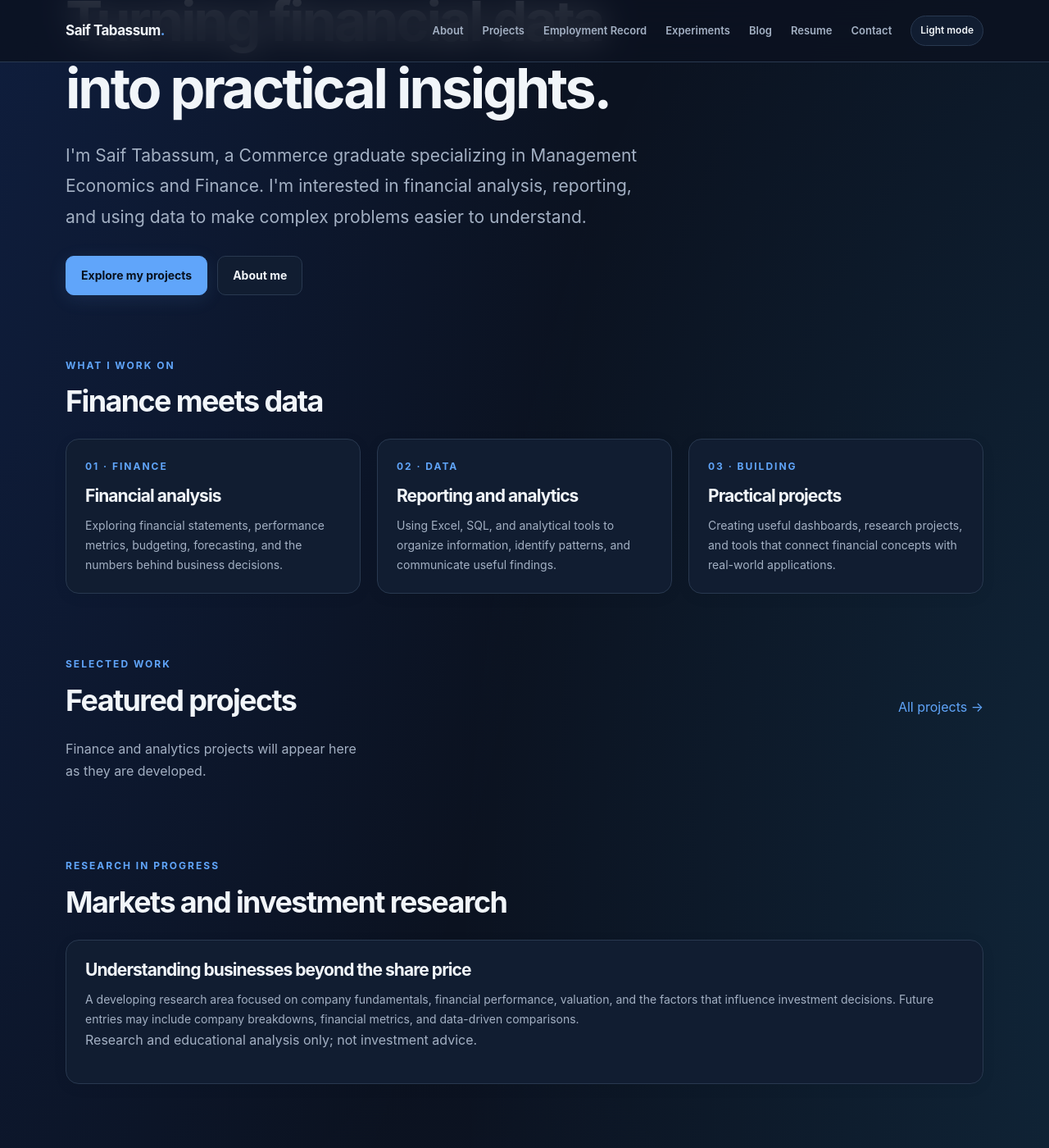
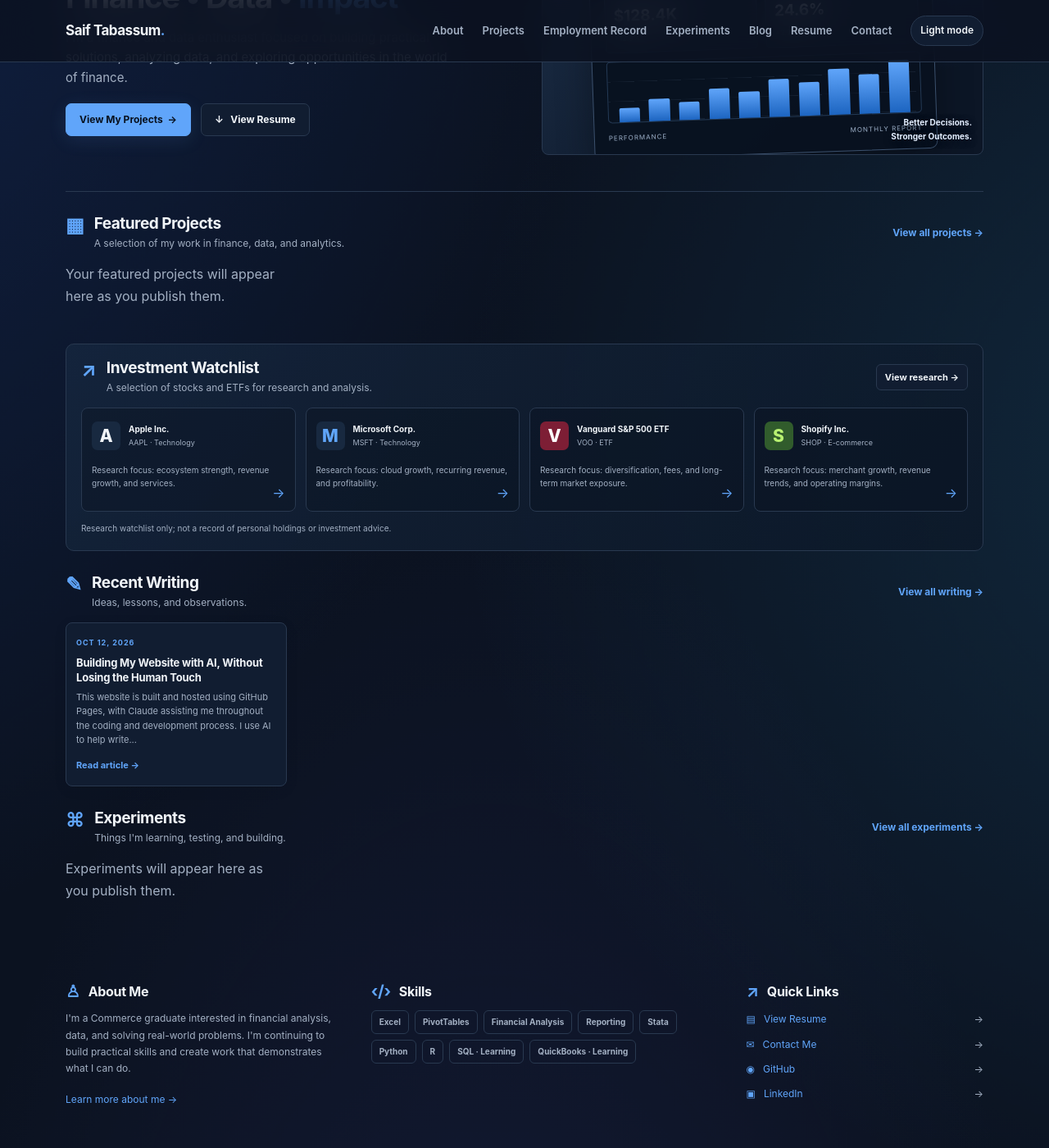
Before and after one commit to saifyt24/Saif.Tabassum.github.io, a Jekyll site: the page built from index.html, in a window 1280 px wide and 1400 px high, scrolled down 199 px. Shown: the whole window at 82% size. Built offline with Jekyll 4.4.1, drawn with Linux system fonts in a browser that asks for light colours; some of the changed text lies outside the part shown.

Commit message:
Revamp homepage layout and content

```diff
--- a/index.html
+++ b/index.html
@@ -4,86 +4,79 @@
 description: Finance, data analysis, and practical projects by Saif Tabassum.
 ---
 
-<section class="hero">
-  <p class="eyebrow">FINANCE · DATA ANALYSIS · TECHNOLOGY</p>
-  <h1>Turning financial data into practical insights.</h1>
+<section class="home-hero">
+  <div class="home-hero-copy">
+    <p class="eyebrow">Hi, I'm Saif</p>
+    <h1>Finance <span>•</span> Data <span>•</span> <strong>Impact</strong></h1>
     <p class="lead">
-    I'm Saif Tabassum, a Commerce graduate specializing in Management Economics
-    and Finance. I'm interested in financial analysis, reporting, and using data
-    to make complex problems easier to understand.
+      I'm a finance and data enthusiast focused on building practical
+      solutions, analyzing data, and exploring opportunities in the world
+      of finance.
     </p>
     <div class="button-row">
-    <a class="button button-primary" href="{{ '/projects/' | relative_url }}">Explore my projects</a>
-    <a class="button" href="{{ '/about/' | relative_url }}">About me</a>
+      <a class="button button-primary" href="{{ '/projects/' | relative_url }}">View My Projects&nbsp; →</a>
+      <a class="button" href="{{ '/resume/' | relative_url }}">↓ &nbsp; View Resume</a>
+    </div>
+  </div>
+
+  <div class="home-hero-visual" role="img" aria-label="Illustration of a financial analytics dashboard">
+    <div class="hero-dashboard">
+      <div class="dashboard-top">
+        <span>FINANCIAL OVERVIEW</span>
+        <span class="dashboard-live">● ANALYTICS</span>
+      </div>
+      <div class="dashboard-metrics">
+        <div><small>Revenue</small><strong>$128.4K</strong><span>+12.8%</span></div>
+        <div><small>Net margin</small><strong>24.6%</strong><span>+3.2%</span></div>
+      </div>
+      <div class="dashboard-chart">
+        <div class="chart-bars">
+          <i style="height: 28%"></i><i style="height: 43%"></i>
+          <i style="height: 35%"></i><i style="height: 59%"></i>
+          <i style="height: 50%"></i><i style="height: 72%"></i>
+          <i style="height: 65%"></i><i style="height: 88%"></i>
+          <i style="height: 76%"></i><i style="height: 100%"></i>
+        </div>
+      </div>
+      <div class="dashboard-bottom">
+        <span>PERFORMANCE</span><span>MONTHLY REPORT</span>
+      </div>
+    </div>
+    <div class="hero-visual-overlay">
+      <span>Better Decisions.</span>
+      <span>Stronger Outcomes.</span>
+    </div>
   </div>
 </section>
 
-<section class="section">
-  <div class="section-header">
+<section class="section home-section">
+  <div class="section-header home-section-header">
+    <div class="home-heading-group">
+      <span class="section-icon">▦</span>
       <div>
-      <p class="eyebrow">WHAT I WORK ON</p>
-      <h2>Finance meets data</h2>
+        <h2>Featured Projects</h2>
+        <p>A selection of my work in finance, data, and analytics.</p>
       </div>
     </div>
-
-  <div class="card-grid">
-    <article class="card">
-      <div class="card-content">
-        <p class="eyebrow">01 · FINANCE</p>
-        <h3>Financial analysis</h3>
-        <p class="card-description">
-          Exploring financial statements, performance metrics, budgeting,
-          forecasting, and the numbers behind business decisions.
-        </p>
-      </div>
-    </article>
-
-    <article class="card">
-      <div class="card-content">
-        <p class="eyebrow">02 · DATA</p>
-        <h3>Reporting and analytics</h3>
-        <p class="card-description">
-          Using Excel, SQL, and analytical tools to organize information,
-          identify patterns, and communicate useful findings.
-        </p>
-      </div>
-    </article>
-
-    <article class="card">
-      <div class="card-content">
-        <p class="eyebrow">03 · BUILDING</p>
-        <h3>Practical projects</h3>
-        <p class="card-description">
-          Creating useful dashboards, research projects, and tools that
-          connect financial concepts with real-world applications.
-        </p>
-      </div>
-    </article>
-  </div>
-</section>
-
-<section class="section">
-  <div class="section-header">
-    <div>
-      <p class="eyebrow">SELECTED WORK</p>
-      <h2>Featured projects</h2>
-    </div>
-    <a href="{{ '/projects/' | relative_url }}">All projects →</a>
+    <a href="{{ '/projects/' | relative_url }}">View all projects →</a>
   </div>
 
-  <div class="card-grid">
+  <div class="card-grid home-project-grid">
     {% assign featured_projects = site.projects | where: "featured", true | where_exp: "project", "project.published != false" | where_exp: "project", "project.draft != true" %}
-    {% for project in featured_projects limit: 3 %}
-      <article class="card">
+    {% for project in featured_projects limit: 4 %}
+      <article class="card home-project-card">
         {% if project.image %}
           <img class="card-image" src="{{ project.image | relative_url }}" alt="{{ project.title | escape }}">
+        {% else %}
+          <div class="project-placeholder"><span>▤</span><small>PROJECT</small></div>
         {% endif %}
         <div class="card-content">
+          <span class="home-featured-label">Featured</span>
           <h3><a href="{{ project.url | relative_url }}">{{ project.title | escape }}</a></h3>
           <p class="card-description">{{ project.description | escape }}</p>
           {% if project.tags %}
             <ul class="tag-list">
-              {% for tag in project.tags %}
+              {% for tag in project.tags limit: 3 %}
                 <li class="tag">{{ tag | escape }}</li>
               {% endfor %}
             </ul>
@@ -91,127 +84,154 @@
         </div>
       </article>
     {% else %}
-      <p class="muted">
-        Finance and analytics projects will appear here as they are developed.
-      </p>
+      <p class="muted">Your featured projects will appear here as you publish them.</p>
     {% endfor %}
   </div>
 </section>
 
-<section class="section">
-  <div class="section-header">
+<section class="section home-section watchlist-section">
+  <div class="section-header home-section-header">
+    <div class="home-heading-group">
+      <span class="section-icon">↗</span>
       <div>
-      <p class="eyebrow">RESEARCH IN PROGRESS</p>
-      <h2>Markets and investment research</h2>
+        <h2>Investment Watchlist</h2>
+        <p>A selection of stocks and ETFs for research and analysis.</p>
       </div>
     </div>
+    <a class="button watchlist-link" href="{{ '/experiments/' | relative_url }}">View research →</a>
+  </div>
 
-  <div class="card">
-    <div class="card-content">
-      <h3>Understanding businesses beyond the share price</h3>
-      <p class="card-description">
-        A developing research area focused on company fundamentals, financial
-        performance, valuation, and the factors that influence investment
-        decisions. Future entries may include company breakdowns, financial
-        metrics, and data-driven comparisons.
-      </p>
-      <p class="muted">
-        Research and educational analysis only; not investment advice.
-      </p>
+  <div class="watchlist-grid">
+    <article class="watchlist-card">
+      <div class="watchlist-company">
+        <div class="watchlist-logo logo-apple">A</div>
+        <div><strong>Apple Inc.</strong><span>AAPL · Technology</span></div>
+      </div>
+      <p>Research focus: ecosystem strength, revenue growth, and services.</p>
+      <a href="https://investor.apple.com/" target="_blank" rel="noopener noreferrer" aria-label="Apple investor relations">→</a>
+    </article>
+
+    <article class="watchlist-card">
+      <div class="watchlist-company">
+        <div class="watchlist-logo logo-microsoft">M</div>
+        <div><strong>Microsoft Corp.</strong><span>MSFT · Technology</span></div>
+      </div>
+      <p>Research focus: cloud growth, recurring revenue, and profitability.</p>
+      <a href="https://www.microsoft.com/en-us/Investor/" target="_blank" rel="noopener noreferrer" aria-label="Microsoft investor relations">→</a>
+    </article>
+
+    <article class="watchlist-card">
+      <div class="watchlist-company">
+        <div class="watchlist-logo logo-voo">V</div>
+        <div><strong>Vanguard S&P 500 ETF</strong><span>VOO · ETF</span></div>
+      </div>
+      <p>Research focus: diversification, fees, and long-term market exposure.</p>
+      <a href="https://investor.vanguard.com/investment-products/etfs/profile/voo" target="_blank" rel="noopener noreferrer" aria-label="Vanguard VOO fund information">→</a>
+    </article>
+
+    <article class="watchlist-card">
+      <div class="watchlist-company">
+        <div class="watchlist-logo logo-shopify">S</div>
+        <div><strong>Shopify Inc.</strong><span>SHOP · E-commerce</span></div>
+      </div>
+      <p>Research focus: merchant growth, revenue trends, and operating margins.</p>
+      <a href="https://investors.shopify.com/" target="_blank" rel="noopener noreferrer" aria-label="Shopify investor relations">→</a>
+    </article>
+  </div>
+  <p class="watchlist-disclaimer">Research watchlist only; not a record of personal holdings or investment advice.</p>
+</section>
+
+<section class="section home-section">
+  <div class="section-header home-section-header">
+    <div class="home-heading-group">
+      <span class="section-icon">✎</span>
+      <div>
+        <h2>Recent Writing</h2>
+        <p>Ideas, lessons, and observations.</p>
       </div>
     </div>
-</section>
-
-<section class="section">
-  <div class="section-header">
-    <div>
-      <p class="eyebrow">TOOLS AND SKILLS</p>
-      <h2>My analytical toolkit</h2>
-    </div>
+    <a href="{{ '/blog/' | relative_url }}">View all writing →</a>
   </div>
 
-  <div class="card">
-    <div class="card-content">
-      <ul class="tag-list">
-        <li class="tag">Excel</li>
-        <li class="tag">PivotTables</li>
-        <li class="tag">Financial analysis</li>
-        <li class="tag">Reporting</li>
-        <li class="tag">Stata</li>
-        <li class="tag">Python</li>
-        <li class="tag">R</li>
-        <li class="tag">SQL · developing</li>
-        <li class="tag">QuickBooks · developing</li>
-      </ul>
-    </div>
-  </div>
-</section>
-
-<section class="section">
-  <div class="section-header">
-    <div>
-      <p class="eyebrow">IDEAS AND INSIGHTS</p>
-      <h2>Recent writing</h2>
-    </div>
-    <a href="{{ '/blog/' | relative_url }}">All writing →</a>
-  </div>
-
-  <div class="card-grid">
-    {% assign published_posts = site.posts | where: "featured", true | where_exp: "post", "post.published != false" | where_exp: "post", "post.draft != true" %}
-    {% for post in published_posts limit: 3 %}
-      <article class="card">
+  <div class="card-grid home-project-grid">
+    {% assign published_posts = site.posts | where_exp: "post", "post.published != false" | where_exp: "post", "post.draft != true" %}
+    {% for post in published_posts limit: 4 %}
+      <article class="card home-project-card writing-card">
         <div class="card-content">
           <p class="eyebrow">{{ post.date | date: "%b %d, %Y" }}</p>
           <h3><a href="{{ post.url | relative_url }}">{{ post.title | escape }}</a></h3>
-          <p class="card-description">{{ post.excerpt | strip_html | strip_newlines | escape }}</p>
+          <p class="card-description">{{ post.excerpt | strip_html | strip_newlines | escape | truncate: 150 }}</p>
+          <a class="home-read-link" href="{{ post.url | relative_url }}">Read article →</a>
         </div>
       </article>
     {% else %}
-      <p class="muted">Articles and notes will appear here as you publish them.</p>
+      <p class="muted">Articles will appear here as you publish them.</p>
     {% endfor %}
   </div>
 </section>
 
-<section class="section">
-  <div class="section-header">
+<section class="section home-section">
+  <div class="section-header home-section-header">
+    <div class="home-heading-group">
+      <span class="section-icon">⌘</span>
       <div>
-      <p class="eyebrow">THINGS I'M EXPLORING</p>
         <h2>Experiments</h2>
+        <p>Things I'm learning, testing, and building.</p>
       </div>
-    <a href="{{ '/experiments/' | relative_url }}">All experiments →</a>
+    </div>
+    <a href="{{ '/experiments/' | relative_url }}">View all experiments →</a>
   </div>
 
-  <div class="card-grid">
-    {% assign published_experiments = site.experiments | where: "featured", true | where_exp: "experiment", "experiment.published != false" | where_exp: "experiment", "experiment.draft != true" %}
-    {% for experiment in published_experiments limit: 3 %}
-      <article class="card">
+  <div class="card-grid home-project-grid">
+    {% assign published_experiments = site.experiments | where_exp: "experiment", "experiment.published != false" | where_exp: "experiment", "experiment.draft != true" %}
+    {% for experiment in published_experiments limit: 4 %}
+      <article class="card home-project-card">
         <div class="card-content">
           {% if experiment.status %}
             <span class="status">{{ experiment.status | escape }}</span>
           {% endif %}
           <h3><a href="{{ experiment.url | relative_url }}">{{ experiment.title | escape }}</a></h3>
           <p class="card-description">{{ experiment.description | escape }}</p>
+          <a class="home-read-link" href="{{ experiment.url | relative_url }}">Explore experiment →</a>
         </div>
       </article>
     {% else %}
-      <p class="muted">New experiments will appear here as they take shape.</p>
+      <p class="muted">Experiments will appear here as you publish them.</p>
     {% endfor %}
   </div>
 </section>
 
-<section class="section">
-  <div class="card">
-    <div class="card-content">
-      <p class="eyebrow">LET'S CONNECT</p>
-      <h2>Interested in my work?</h2>
-      <p class="card-description">
-        Explore my projects, learn more about my background, or get in touch
-        about finance, reporting, and analytical opportunities.
+<section class="section home-about-strip">
+  <div class="home-about-column">
+    <h2><span class="section-icon">♙</span> About Me</h2>
+    <p>
+      I'm a Commerce graduate interested in financial analysis, data,
+      and solving real-world problems. I'm continuing to build practical
+      skills and create work that demonstrates what I can do.
     </p>
-      <div class="button-row">
-        <a class="button button-primary" href="{{ '/resume/' | relative_url }}">View my resume</a>
-        <a class="button" href="{{ '/contact/' | relative_url }}">Contact me</a>
+    <a href="{{ '/about/' | relative_url }}">Learn more about me →</a>
   </div>
+
+  <div class="home-skills-column">
+    <h2><span class="section-icon">‹/›</span> Skills</h2>
+    <ul class="tag-list">
+      <li class="tag">Excel</li>
+      <li class="tag">PivotTables</li>
+      <li class="tag">Financial Analysis</li>
+      <li class="tag">Reporting</li>
+      <li class="tag">Stata</li>
+      <li class="tag">Python</li>
+      <li class="tag">R</li>
+      <li class="tag">SQL · Learning</li>
+      <li class="tag">QuickBooks · Learning</li>
+    </ul>
   </div>
+
+  <div class="home-links-column">
+    <h2><span class="section-icon">↗</span> Quick Links</h2>
+    <a href="{{ '/resume/' | relative_url }}">▤ &nbsp; View Resume <span>→</span></a>
+    <a href="{{ '/contact/' | relative_url }}">✉ &nbsp; Contact Me <span>→</span></a>
+    <a href="https://github.com/saifyt24" target="_blank" rel="noopener noreferrer">◉ &nbsp; GitHub <span>→</span></a>
+    <a href="https://www.linkedin.com/" target="_blank" rel="noopener noreferrer">▣ &nbsp; LinkedIn <span>→</span></a>
   </div>
 </section>
```
Lines whose indentation alone changed are shown as unchanged.
